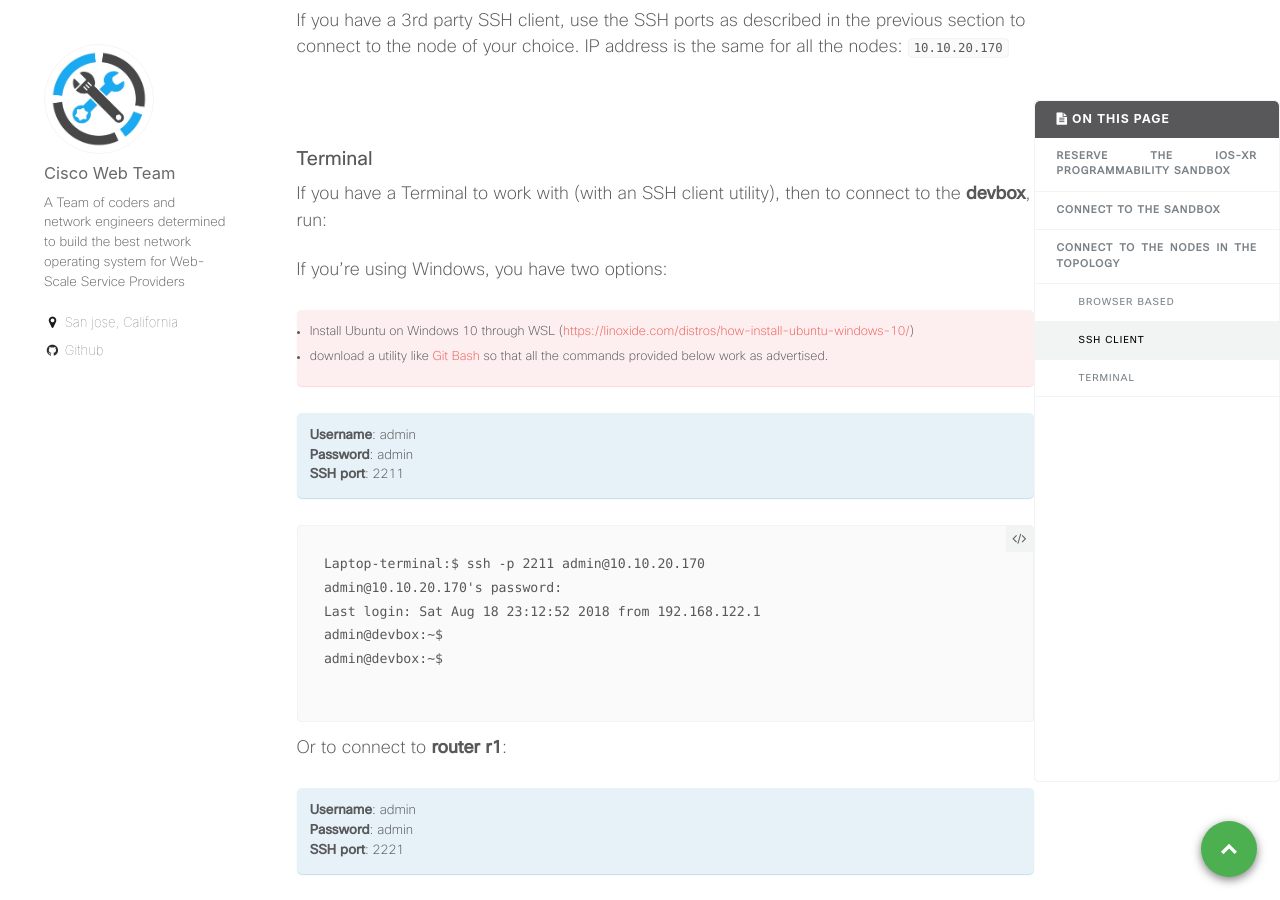
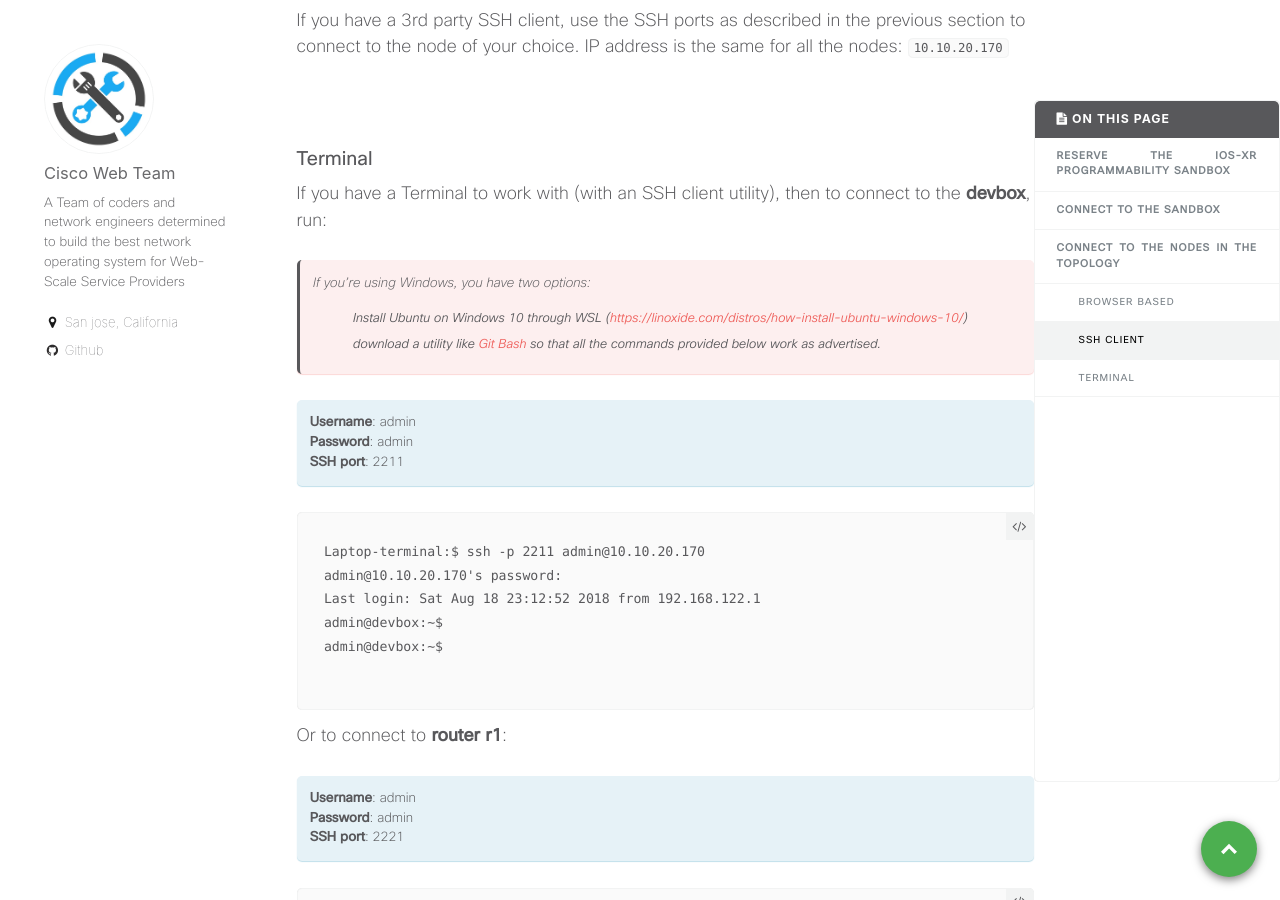
Before and after one commit to nanog75/hackathon, a Jekyll site: the page built from _pages/connect_pod.md, in a window 1280 px wide and 900 px high, scrolled down 4760 px. Built offline with Jekyll 4.4.1, drawn with Linux system fonts in a browser that asks for light colours.

```diff
--- a/_pages/connect_pod.md
+++ b/_pages/connect_pod.md
@@ -113,9 +113,9 @@ If you have a 3rd party SSH client, use the SSH ports as described in the previo
 #### Terminal
 If you have a Terminal to work with (with an SSH client utility), then to connect to the **devbox**, run:
 
-If you’re using Windows, you have two options:
-  *  Install Ubuntu on Windows 10 through WSL (<https://linoxide.com/distros/how-install-ubuntu-windows-10/>)
-  *  download a utility like [Git Bash](https://git-scm.com/download/win) so that all the commands provided below work as advertised.
+>If you’re using Windows, you have two options:
+>  *  Install Ubuntu on Windows 10 through WSL (<https://linoxide.com/distros/how-install-ubuntu-windows-10/>)
+>  *  download a utility like [Git Bash](https://git-scm.com/download/win) so that all the commands provided below work as advertised.
 {: .notice--danger}
 
 
```
